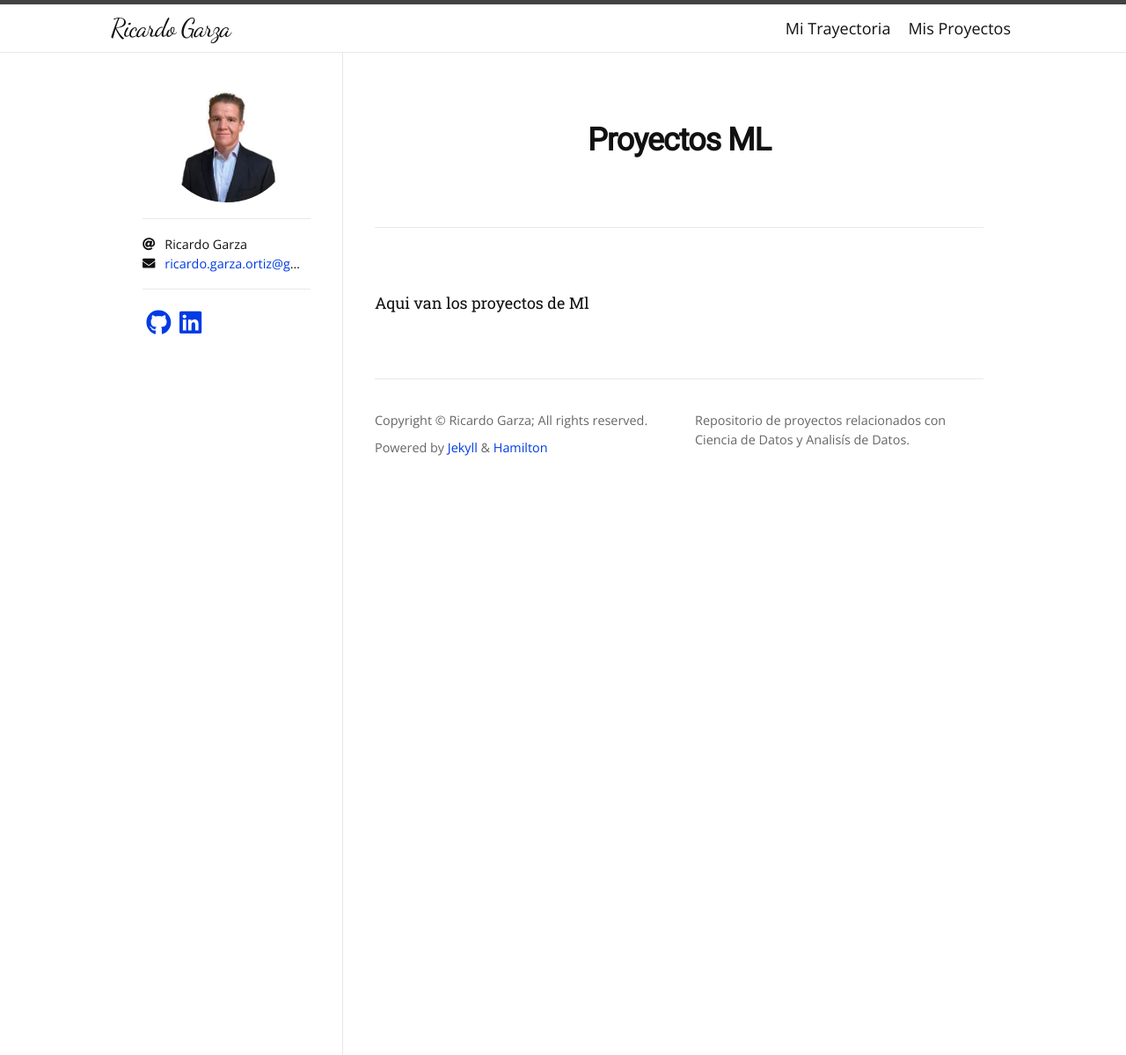
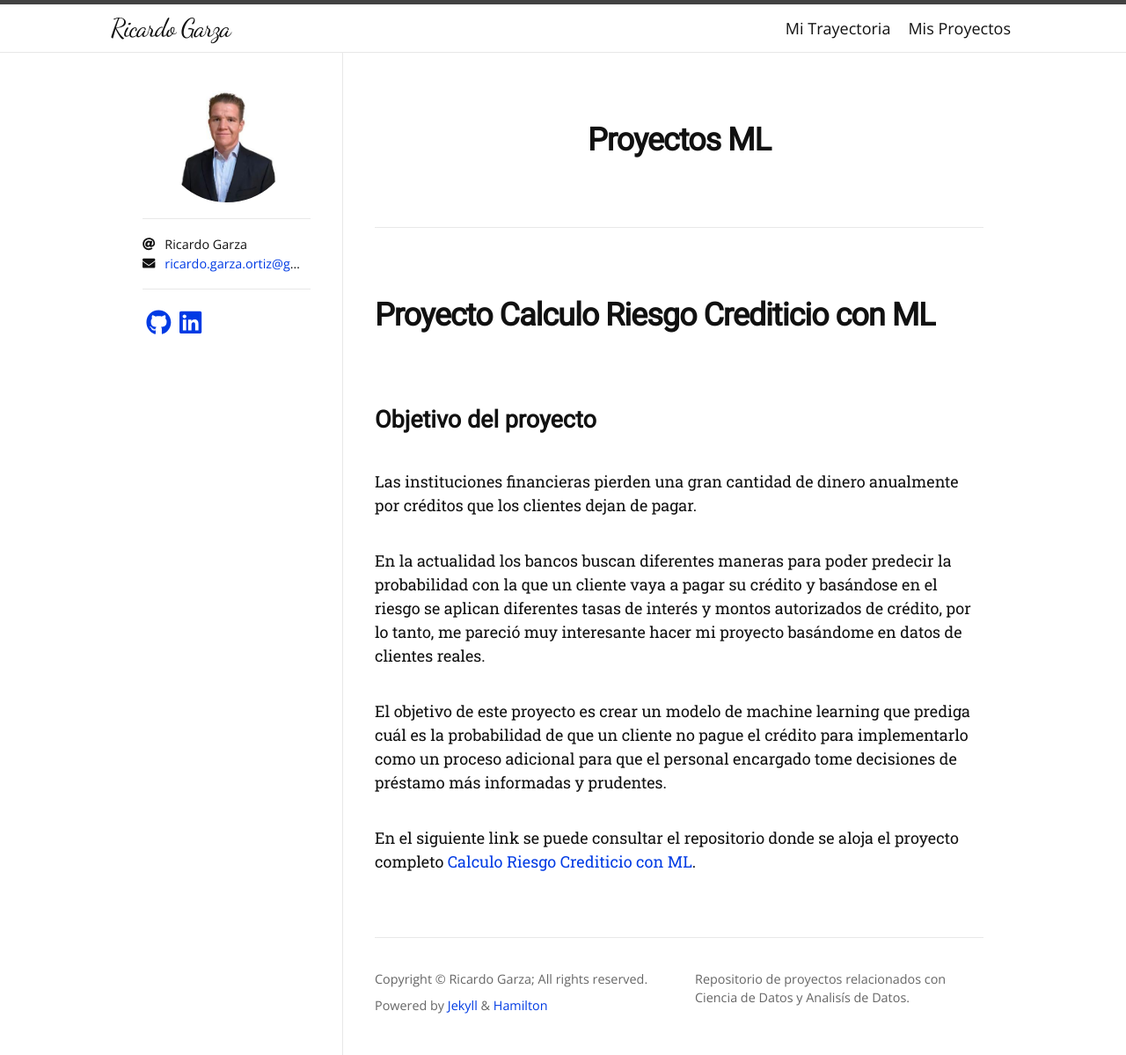
Before and after one commit to ricardogarzaortiz/PORTAFOLI_2, a Jekyll site: the page built from proyectosml.md, in a window 1280 px wide. Shown: the whole page at 88% size. Built offline with Jekyll 4.4.1, drawn with Linux system fonts in a browser that asks for light colours; nearby versions of some CDN libraries; some web fonts are replaced.

Commit message:
proyecto riesgo
riesgo crediticio

```diff
--- a/proyectosml.md
+++ b/proyectosml.md
@@ -4,4 +4,15 @@ title: Proyectos ML
 permalink: /proyectos_ml/
 ---
 
-Aqui van los proyectos de Ml
+# Proyecto Calculo Riesgo Crediticio con ML
+
+
+## Objetivo del proyecto
+
+Las instituciones financieras pierden una gran cantidad de dinero anualmente por créditos que los clientes dejan de pagar.
+
+En la actualidad los bancos buscan diferentes maneras para poder predecir la probabilidad con la que un cliente vaya a pagar su crédito y basándose en el riesgo se aplican diferentes tasas de interés y montos autorizados de crédito, por lo tanto, me pareció muy interesante hacer mi proyecto basándome en datos de clientes reales.
+
+El objetivo de este proyecto es crear un modelo de machine learning que prediga cuál es la probabilidad de que un cliente no pague el crédito para implementarlo como un proceso adicional para que el personal encargado tome decisiones de préstamo más informadas y prudentes.
+
+En el siguiente link se puede consultar el repositorio donde se aloja el proyecto completo [Calculo Riesgo Crediticio con ML](https://github.com/ricardogarzaortiz/Calculo_Riesgo_Crediticio).
```
